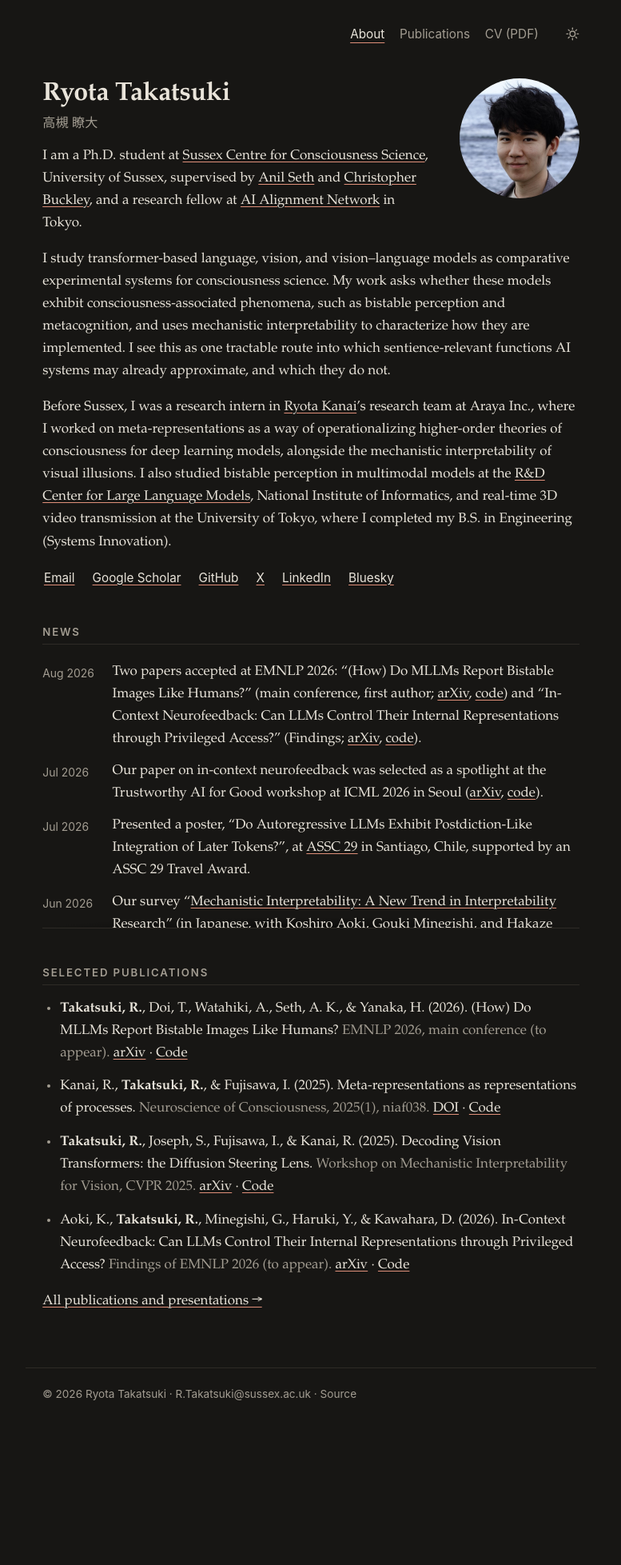
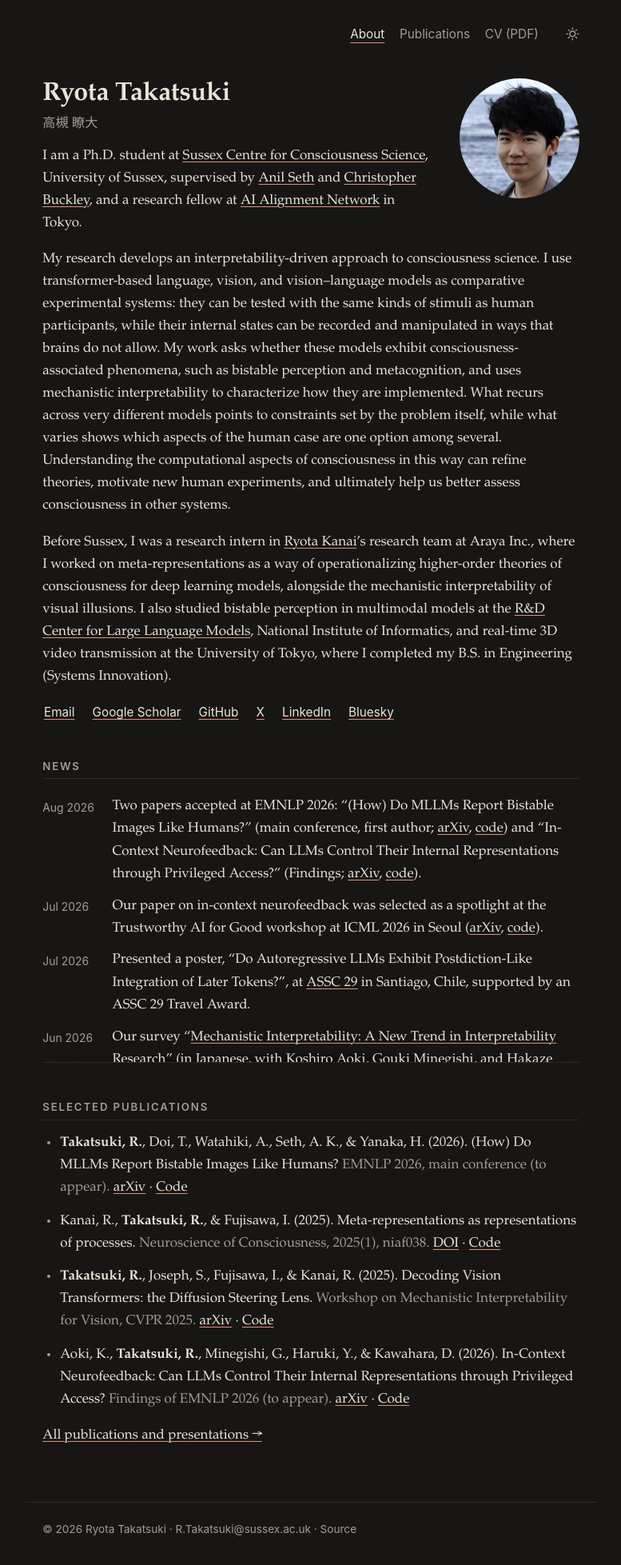
Before and after one commit to rtakatsky/rtakatsky.github.io, a Jekyll site: the page built from index.md, in a window 1280 px wide. Shown: the whole page at 80% size, without its empty margins (251-1028 px from the left). Built offline with Jekyll 4.4.1, drawn with Linux system fonts in a browser that asks for light colours; before the commit the page ends 1789 px from its top, so only the background shows below that.

Commit message:
About: reframe the research paragraph around consciousness science
Follow the FPR framing ("interpretability-driven consciousness science")
in place of the sentience-relevant closing sentence, which came from an
AI-sentience application. The paragraph now says why the models are
useful as comparative systems, what recurring and varying implementations
show, and that the claims concern the computational aspects of
consciousness, ending on better assessment of consciousness in other
systems.

Co-Authored-By: Claude Opus 5.5 <noreply@anthropic.com>

```diff
--- a/index.md
+++ b/index.md
@@ -13,7 +13,7 @@ I am a Ph.D. student at [Sussex Centre for Consciousness Science](https://www.su
   <img class="portrait" src="/assets/img/profile.jpg" alt="Ryota Takatsuki" width="600" height="600">
 </div>
 
-I study transformer-based language, vision, and vision–language models as comparative experimental systems for consciousness science. My work asks whether these models exhibit consciousness-associated phenomena, such as bistable perception and metacognition, and uses mechanistic interpretability to characterize how they are implemented. I see this as one tractable route into which sentience-relevant functions AI systems may already approximate, and which they do not.
+My research develops an interpretability-driven approach to consciousness science. I use transformer-based language, vision, and vision–language models as comparative experimental systems: they can be tested with the same kinds of stimuli as human participants, while their internal states can be recorded and manipulated in ways that brains do not allow. My work asks whether these models exhibit consciousness-associated phenomena, such as bistable perception and metacognition, and uses mechanistic interpretability to characterize how they are implemented. What recurs across very different models points to constraints set by the problem itself, while what varies shows which aspects of the human case are one option among several. Understanding the computational aspects of consciousness in this way can refine theories, motivate new human experiments, and ultimately help us better assess consciousness in other systems.
 
 Before Sussex, I was a research intern in [Ryota Kanai](https://research.araya.org/member/ryota-kanai-phd)'s research team at Araya Inc., where I worked on meta-representations as a way of operationalizing higher-order theories of consciousness for deep learning models, alongside the mechanistic interpretability of visual illusions. I also studied bistable perception in multimodal models at the [R&D Center for Large Language Models](https://llmc.nii.ac.jp/en/), National Institute of Informatics, and real-time 3D video transmission at the University of Tokyo, where I completed my B.S. in Engineering (Systems Innovation).
 
```
